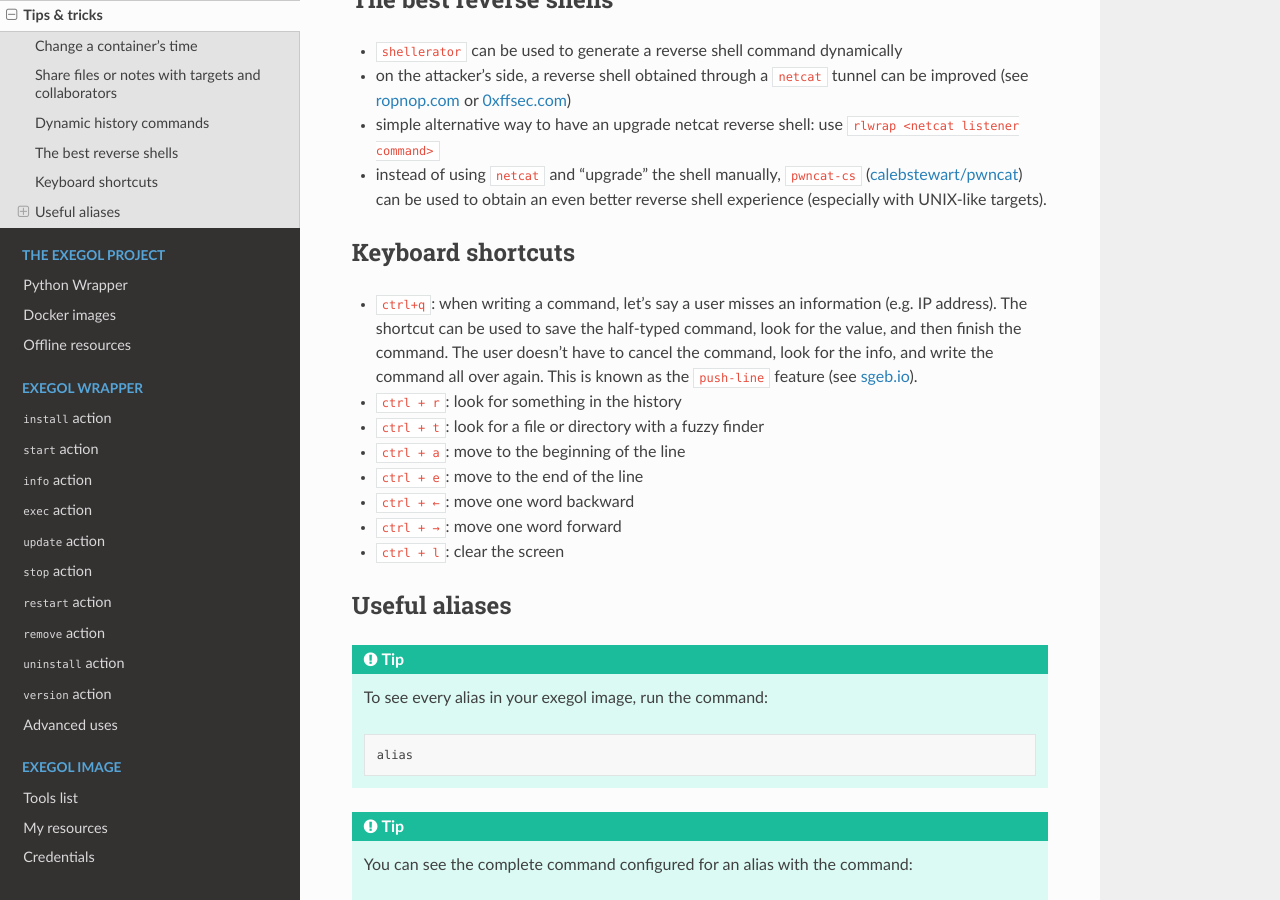
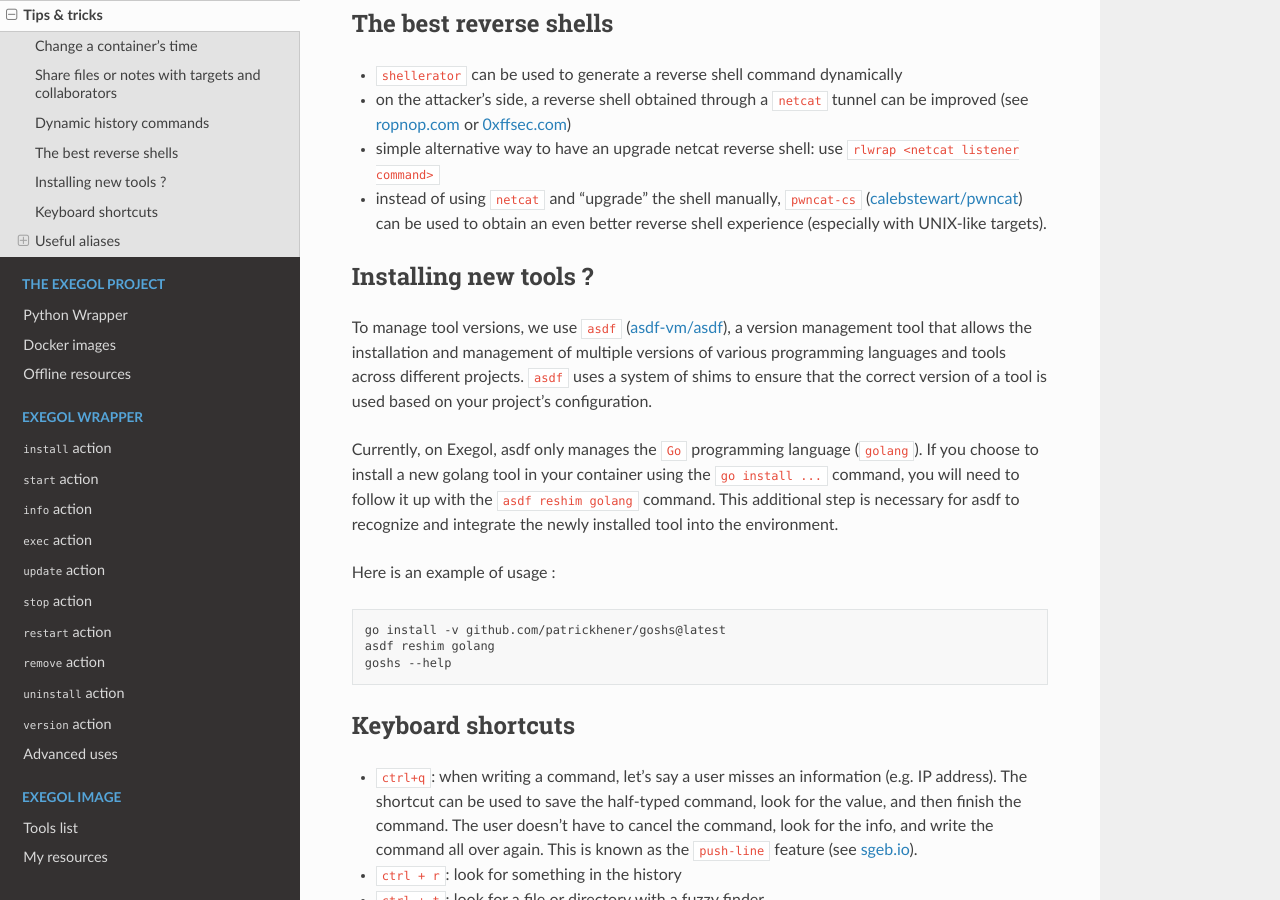
Before and after one commit to ThePorgs/Exegol-docs, a Sphinx documentation site: the page built from source/getting-started/tips-and-tricks.rst, in a window 1280 px wide and 900 px high, scrolled down 1704 px. Built offline with Sphinx 7.4.7 and the Read the Docs theme 3.1.0, drawn with Linux system fonts in a browser that asks for light colours; some of the changed text lies outside the part shown.

Commit message:
Add asdf tip

```diff
--- a/source/getting-started/tips-and-tricks.rst
+++ b/source/getting-started/tips-and-tricks.rst
@@ -53,6 +53,21 @@ The best reverse shells
 * on the attacker's side, a reverse shell obtained through a ``netcat`` tunnel can be improved (see `ropnop.com <https://blog.ropnop.com/upgrading-simple-shells-to-fully-interactive-ttys/>`_ or `0xffsec.com <https://0xffsec.com/handbook/shells/full-tty/>`_)
 * simple alternative way to have an upgrade netcat reverse shell: use ``rlwrap <netcat listener command>``
 * instead of using ``netcat`` and "upgrade" the shell manually, ``pwncat-cs`` (`calebstewart/pwncat <https://github.com/calebstewart/pwncat>`_) can be used to obtain an even better reverse shell experience (especially with UNIX-like targets).
+
+Installing new tools ?
+~~~~~~~~~~~~~~~~~~~~~~~
+To manage tool versions, we use ``asdf`` (`asdf-vm/asdf <https://github.com/asdf-vm/asdf>`_), a version management tool that allows the installation and management of multiple versions of various programming languages and tools across different projects. ``asdf`` uses a system of shims to ensure that the correct version of a tool is used based on your project's configuration.
+
+Currently, on Exegol, asdf only manages the ``Go`` programming language (``golang``). If you choose to install a new golang tool in your container using the ``go install ...`` command, you will need to follow it up with the ``asdf reshim golang`` command. This additional step is necessary for asdf to recognize and integrate the newly installed tool into the environment.
+
+Here is an example of usage :
+
+.. code-block:: bash
+
+    go install -v github.com/patrickhener/goshs@latest
+    asdf reshim golang
+    goshs --help
+
 
 Keyboard shortcuts
 ~~~~~~~~~~~~~~~~~~
```
